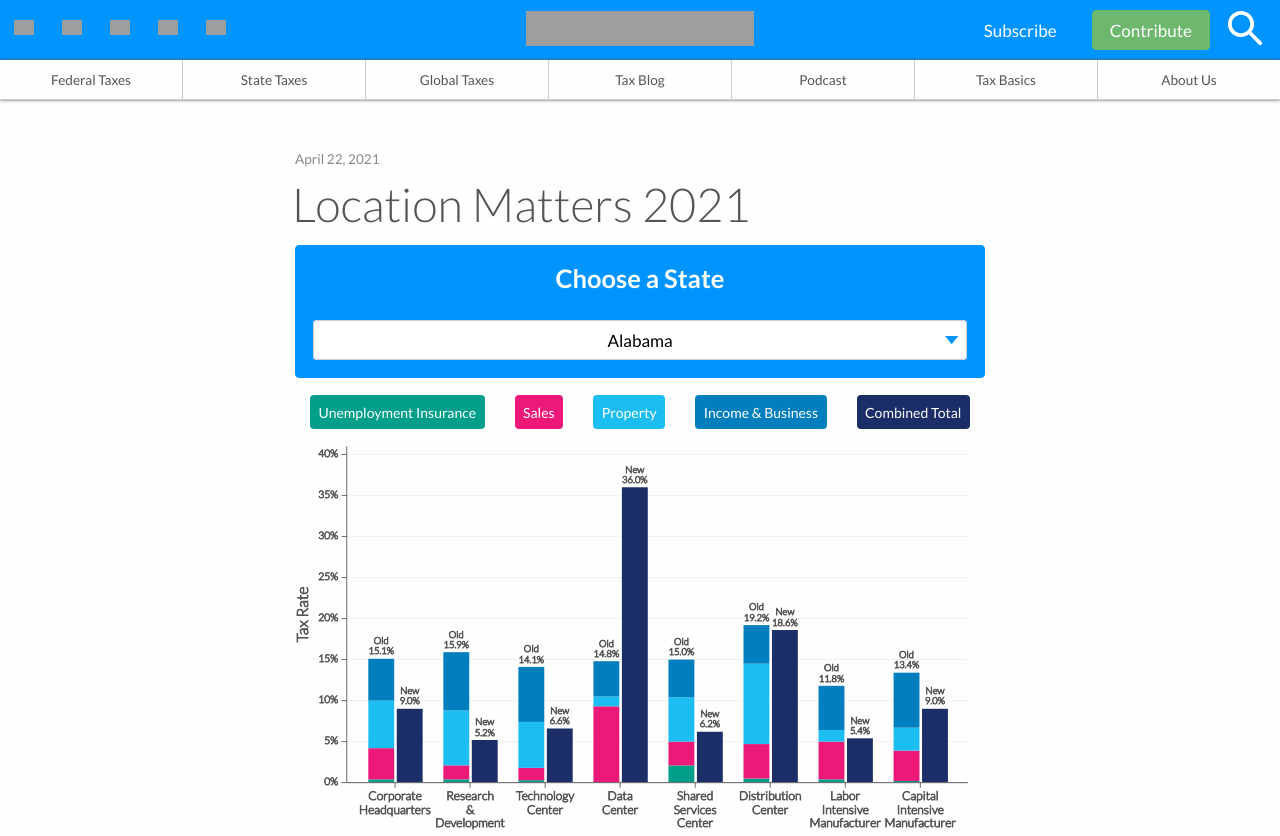
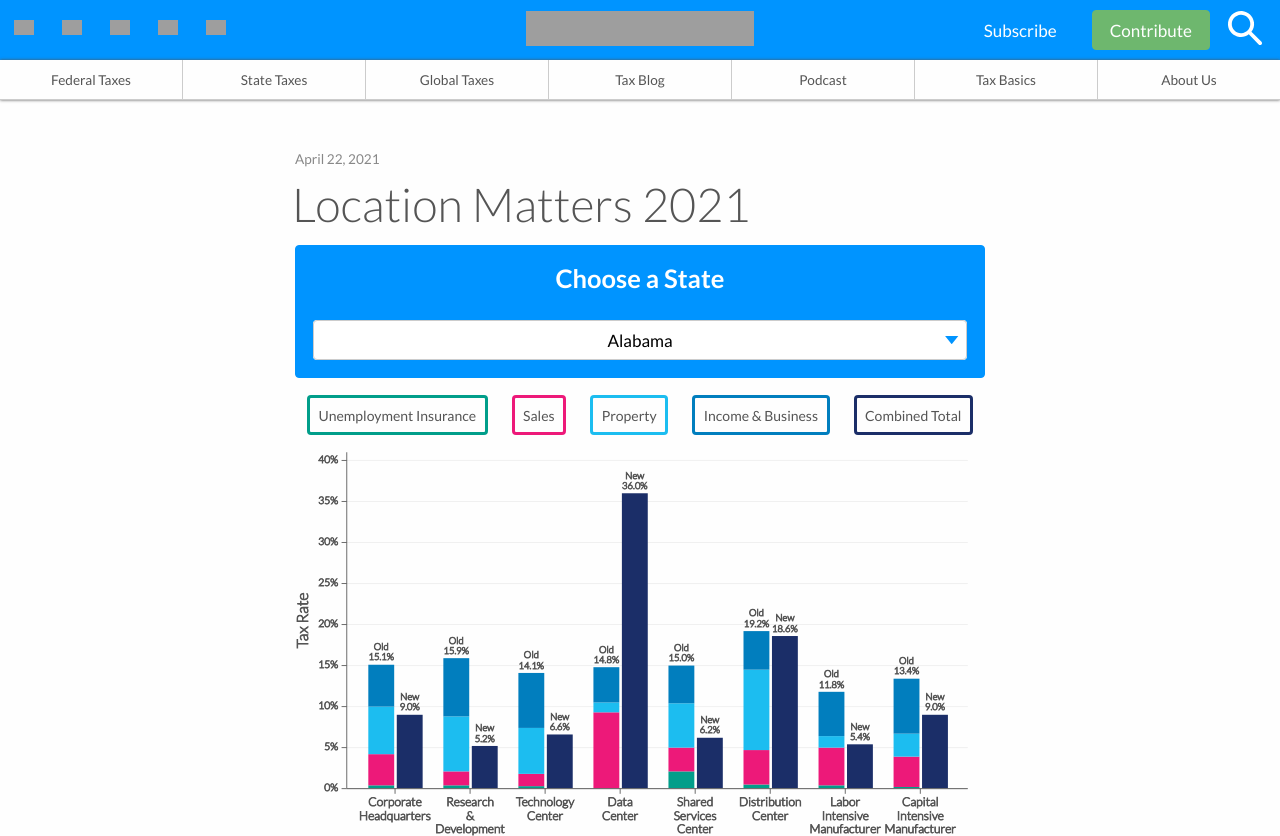
Before and after one commit to TaxFoundation/location-matters-2021, a React (Create React App) app: page / in a window 1280 px wide. Shown: the top 836 px of the page. Built offline with nearby package versions, Linux system fonts and the light colour scheme; grey boxes are pictures that could not be loaded.

Commit message:
Modify legend styles

```diff
--- a/src/components/chart/Legend.tsx
+++ b/src/components/chart/Legend.tsx
@@ -10,7 +10,6 @@ const StyledLegend = styled.div`
 
 const TaxType = styled.div`
   border-radius: 4px;
-  color: #fff;
   font-size: 14px;
   padding: 0.5rem;
 `;
@@ -18,19 +17,19 @@ const TaxType = styled.div`
 const Legend = (): JSX.Element => {
   return (
     <StyledLegend>
-      <TaxType style={{ backgroundColor: taxTypes.ui.color }}>
+      <TaxType style={{ border: `3px solid ${taxTypes.ui.color}` }}>
         {taxTypes.ui.name}
       </TaxType>
-      <TaxType style={{ backgroundColor: taxTypes.s.color }}>
+      <TaxType style={{ border: `3px solid ${taxTypes.s.color}` }}>
         {taxTypes.s.name}
       </TaxType>
-      <TaxType style={{ backgroundColor: taxTypes.p.color }}>
+      <TaxType style={{ border: `3px solid ${taxTypes.p.color}` }}>
         {taxTypes.p.name}
       </TaxType>
-      <TaxType style={{ backgroundColor: taxTypes.i.color }}>
+      <TaxType style={{ border: `3px solid ${taxTypes.i.color}` }}>
         {taxTypes.i.name}
       </TaxType>
-      <TaxType style={{ backgroundColor: taxTypes.t.color }}>
+      <TaxType style={{ border: `3px solid ${taxTypes.t.color}` }}>
         {taxTypes.t.name}
       </TaxType>
     </StyledLegend>
```
